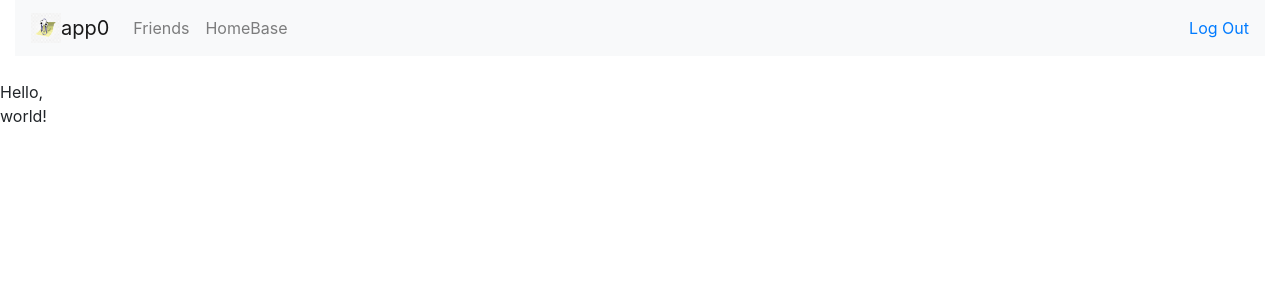
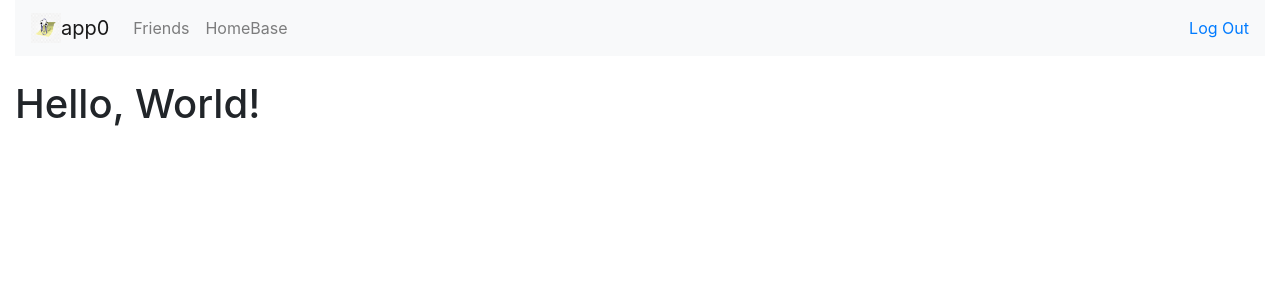
Before and after one commit to andresbeltre/app0, a React (Create React App) app in the folder client/: page /dashboard in a window 1280 px wide. Shown: the top 300 px of the page. Built offline with nearby package versions, Linux system fonts and the light colour scheme; no server answers.

Commit message:
Refactored bootstrap classes and started using redux devtools for chrome

```diff
--- a/client/public/index.html
+++ b/client/public/index.html
@@ -14,12 +14,9 @@
       manifest.json provides metadata used when your web app is installed on a
       user's mobile device or desktop. See https://developers.google.com/web/fundamentals/web-app-manifest/
     -->
-    <link rel="manifest" href="%PUBLIC_URL%/manifest.json" />
+    <!--<link rel="manifest" href="%PUBLIC_URL%/manifest.json" />-->
 
-    <link
-      rel="stylesheet"
-      href="./css/app.css"
-    />
+    <link rel="stylesheet" href="./css/app.css" />
 
     <!-- // BOOTSTRAP CDN START -->
     <link
@@ -57,8 +54,7 @@
   </head>
   <body>
     <noscript>You need to enable JavaScript to run this app.</noscript>
-    <div id="root">
-    </div>
+    <div id="root"></div>
     <!--
       This HTML file is a template.
       If you open it directly in the browser, you will see an empty page.
--- a/client/src/components/App.js
+++ b/client/src/components/App.js
@@ -16,13 +16,20 @@ class App extends Component {
   render() {
     return (
       <div className="container-fluid">
-        <BrowserRouter>
-          <div className="row">
-            <Header />
-            <Route exact path="/" component={Landing} />
-            <Route exact path="/dashboard" component={Dashboard} props={this.props}/>
+        <div className="row">
+          <div className="col-md-12 col-lg-12">
+            <BrowserRouter>
+              <Header />
+              <Route exact path="/" component={Landing} />
+              <Route
+                exact
+                path="/dashboard"
+                component={Dashboard}
+                props={this.props}
+              />
+            </BrowserRouter>
           </div>
-        </BrowserRouter>
+        </div>
       </div>
     );
   }
--- a/client/src/components/Dashboard.js
+++ b/client/src/components/Dashboard.js
@@ -5,8 +5,10 @@ class Dashboard extends Component {
   render() {
     return (
       <div id="dashboard" className="row">
-        <div className="col-md-2">Hello, world!</div>
-        <div className="col-md-10 mainDashboardContent">
+        <div className="col-md-4">
+          <h1>Hello, World!</h1>
+        </div>
+        <div className="col-md-8">
           <h1>{this.props.user.firstName}</h1>
         </div>
       </div>
--- a/client/src/components/Header.js
+++ b/client/src/components/Header.js
@@ -16,7 +16,8 @@ class Header extends Component {
 
   render() {
     return (
-      <div className="col-md-12">
+      <div className="row">
+        <div className="col-md-12 col-lg-12">
           <nav className="navbar navbar-expand-lg navbar-light bg-light">
             <Link
               className="navbar-brand"
@@ -81,6 +82,7 @@ class Header extends Component {
             </div>
           </nav>
         </div>
+      </div>
     );
   }
 }
--- a/client/src/components/Landing.js
+++ b/client/src/components/Landing.js
@@ -4,7 +4,9 @@ class Landing extends Component {
   render() {
     return (
       <div id="landing" className="row">
-        <div className="col-md-12 col-lg-12">Landing Component</div>
+        <div className="col-md-12 col-lg-12">
+          <h1>Landing Component</h1>
+        </div>
       </div>
     );
   }
--- a/client/src/index.js
+++ b/client/src/index.js
@@ -3,13 +3,19 @@
 import React from "react";
 import ReactDOM from "react-dom";
 import { Provider } from "react-redux";
-import { createStore, applyMiddleware } from "redux";
+import { createStore, applyMiddleware, compose } from "redux";
 import reduxThunk from "redux-thunk";
 
 import App from "./components/App";
 import reducers from "./reducers";
 
-const store = createStore(reducers, {}, applyMiddleware(reduxThunk));
+const composeEnhancer = window.__REDUX_DEVTOOLS_EXTENSION_COMPOSE__ || compose;
+
+const store = createStore(
+  reducers,
+  {},
+  composeEnhancer(applyMiddleware(reduxThunk))
+);
 
 ReactDOM.render(
   <Provider store={store}>
```
Also changed, not shown: client/public/manifest.json (deleted). Lines whose indentation alone changed are shown as unchanged.
